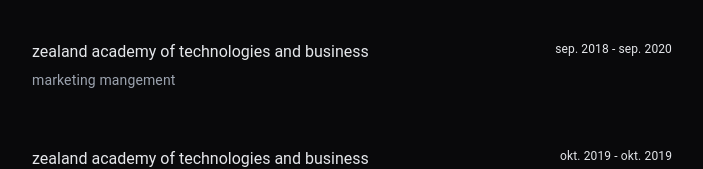
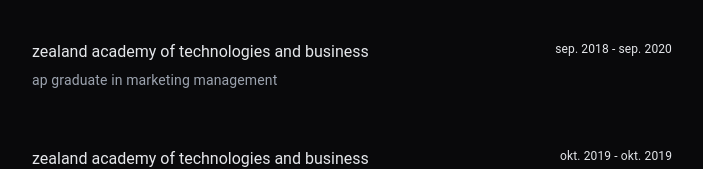
Before and after one commit to gokm8/portfolio-v1, a React (Vite) app in the folder my-react-cv/: page / in a window 1280 px wide. Shown: the part 426-595 px from the top of the page, without its empty margins (288-991 px from the left). Built offline with nearby package versions, Linux system fonts and the light colour scheme.

Commit message:
change fieldOfStudy text

```diff
--- a/my-react-cv/src/App.jsx
+++ b/my-react-cv/src/App.jsx
@@ -23,7 +23,7 @@
     },
     {
         universityName: "zealand academy of technologies and business",
-        fieldOfStudy: "marketing mangement",
+        fieldOfStudy: "ap graduate in marketing management",
         year: "sep. 2018 - sep. 2020",
     },
     {
```
